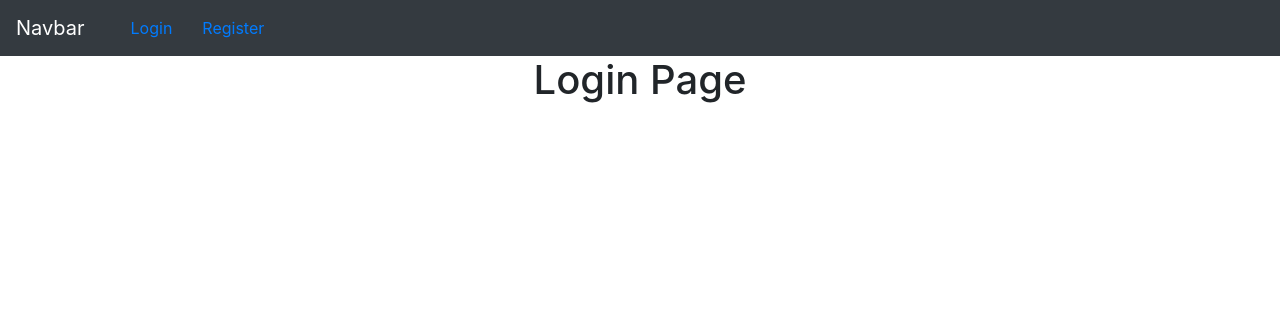
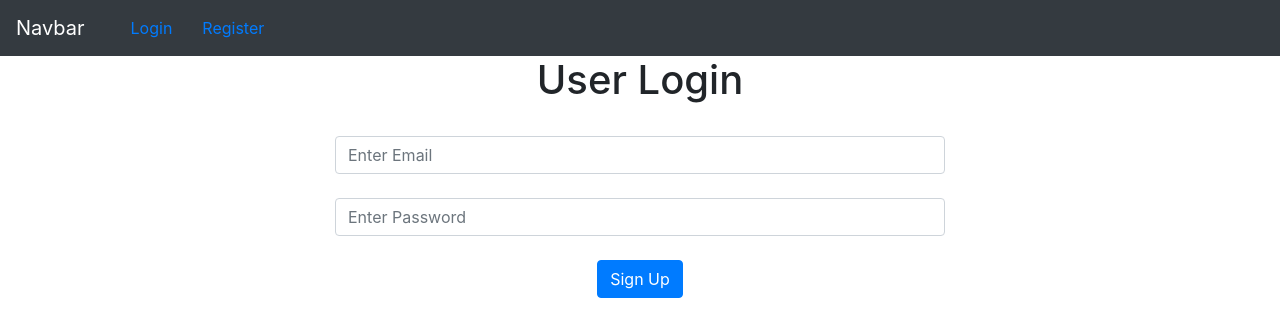
Before and after one commit to ahmed7761/Ecommerce-Dashboard, a React (Create React App) app in the folder ecomm-dashboard/: page /login in a window 1280 px wide. Shown: the top 336 px of the page. Built offline with nearby package versions, Linux system fonts and the light colour scheme.

Commit message:
integrated login api

```diff
--- a/ecomm-dashboard/src/components/Login.js
+++ b/ecomm-dashboard/src/components/Login.js
@@ -1,8 +1,13 @@
-import React, {useEffect} from 'react';
+import React, {useEffect, useState} from 'react';
 import Header from "./includes/Header";
 import {useHistory} from "react-router-dom";
 
 const Login = () => {
+
+    const [email, setEmail] = useState('')
+    const [password, setPassword] = useState('')
+
+
     const history = useHistory()
     useEffect(() =>{
         if(localStorage.getItem('user-info')) {
@@ -10,10 +15,40 @@
         }
     },[])
 
+    async function login() {
+        let item = {email, password}
+        let result = await fetch('http://127.0.0.1:8000/api/login', {
+            method: "POST",
+            headers: {
+                "Content-Type" : "application/json",
+                "Accept" : "application/json"
+            },
+            body: JSON.stringify(item)
+        })
+        result = await result.json()
+
+        if(result['error']) {
+            history.push('/login')
+        }
+        else {
+            localStorage.setItem("user-info", JSON.stringify(result))
+            history.push('/add')
+        }
+
+    }
+
     return (
         <div>
             <Header />
-            <h1>Login Page</h1>
+            <div className="col-sm-6 offset-sm-3">
+                <h1>User Login</h1>
+                <br/>
+                <input type="email" placeholder="Enter Email" onChange={(e) => setEmail(e.target.value)} className="form-control"/>
+                <br/>
+                <input type="password" placeholder="Enter Password" onChange={(e) => setPassword(e.target.value)} className="form-control"/>
+                <br/>
+                <button onClick={login} className="btn btn-primary">Sign Up</button>
+            </div>
         </div>
     );
 };
```
Also changed, not shown: 1 other file (tests, documents, lock files or other folders).
